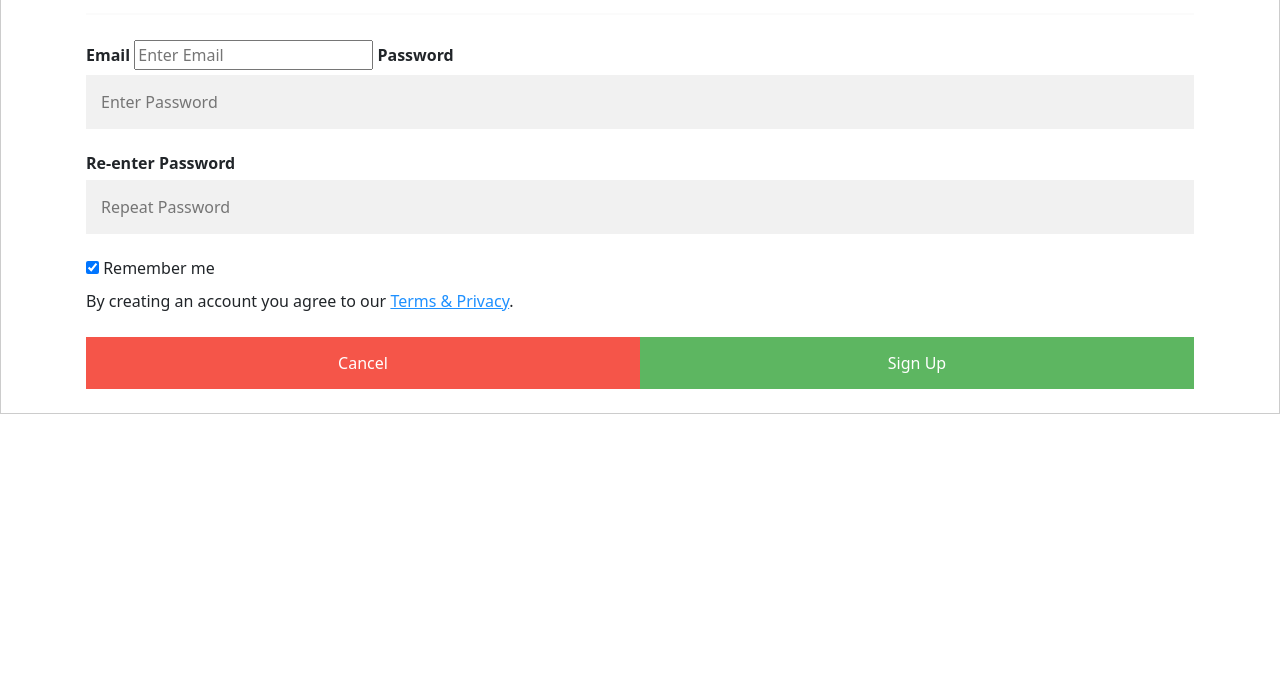
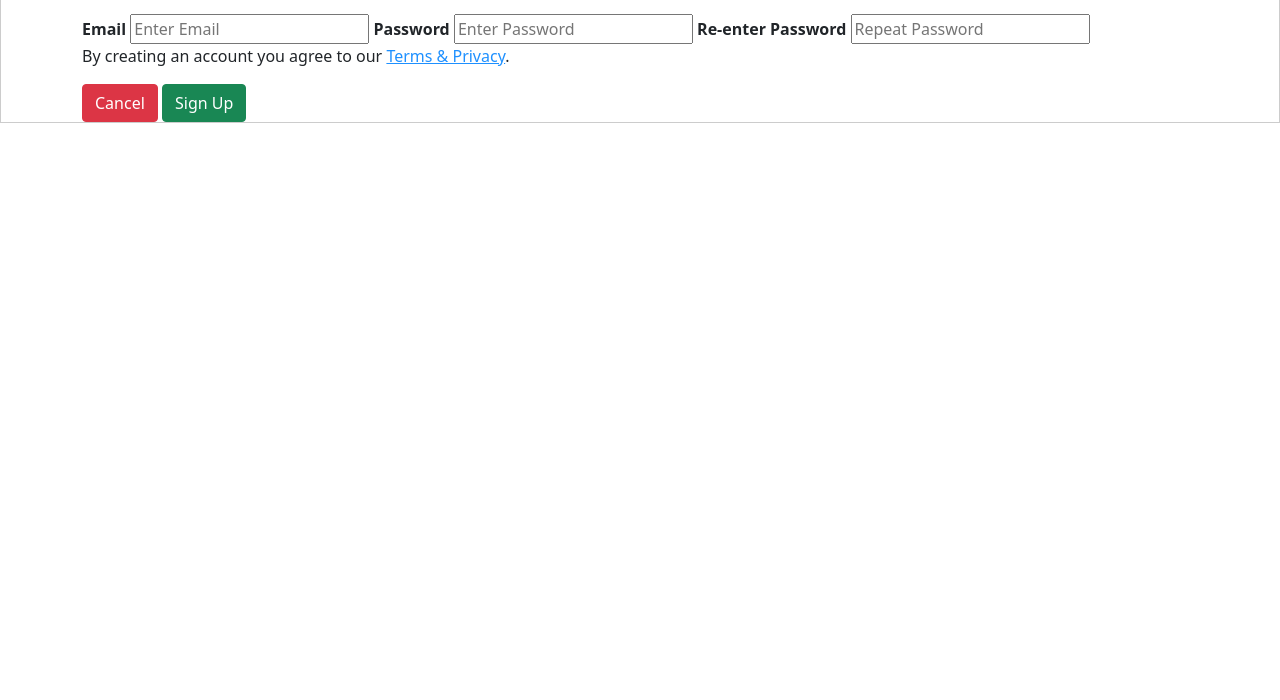
Before and after one commit to dinesh-suryanand/second-sem-wt, a plain HTML site: page signup.html in a window 1280 px wide. Shown: the part 100-800 px from the top of the page. Drawn offline with nearby package versions, Linux system fonts and the light colour scheme.

Commit message:
added terms.html

```diff
--- a/app.js
+++ b/app.js
@@ -0,0 +1,5 @@
+alert("yoyo")
+
+function validation(){
+
+}
--- a/signup.html
+++ b/signup.html
@@ -23,15 +23,13 @@
           <label for="psw-repeat"><b>Re-enter Password</b></label>
           <input type="password" placeholder="Repeat Password" name="psw-repeat" required>
 
-          <label>
-            <input type="checkbox" checked="checked" name="remember" style="margin-bottom:15px"> Remember me
-          </label>
 
-          <p>By creating an account you agree to our <a href="#" style="color:dodgerblue">Terms & Privacy</a>.</p>
+
+          <p>By creating an account you agree to our <a href="terms.html" style="color:dodgerblue">Terms & Privacy</a>.</p>
 
           <div class="clearfix">
-            <button type="button" class="cancelbtn">Cancel</button>
-            <button type="submit" class="signupbtn">Sign Up</button>
+            <button type="button" class="btn btn-danger">Cancel</button>
+            <button type="submit" class="btn btn-success">Sign Up</button>
           </div>
         </div>
       </form>
--- a/styles.css
+++ b/styles.css
@@ -7,78 +7,3 @@
 .box{
     padding: 60px ;
 }
-
-
-
-
-
-* {box-sizing: border-box}
-
-
-
-/* Full-width input fields */
-  input[type=text], input[type=password] {
-  width: 100%;
-  padding: 15px;
-  margin: 5px 0 22px 0;
-  display: inline-block;
-  border: none;
-  background: #f1f1f1;
-}
-
-input[type=text]:focus, input[type=password]:focus {
-  background-color: #ddd;
-  outline: none;
-}
-
-hr {
-  border: 1px solid #f1f1f1;
-  margin-bottom: 25px;
-}
-
-/* Set a style for all buttons */
-button {
-  background-color: #4CAF50;
-  color: white;
-  padding: 14px 20px;
-  margin: 8px 0;
-  border: none;
-  cursor: pointer;
-  width: 100%;
-  opacity: 0.9;
-}
-
-button:hover {
-  opacity:1;
-}
-
-/* Extra styles for the cancel button */
-.cancelbtn {
-  padding: 14px 20px;
-  background-color: #f44336;
-}
-
-/* Float cancel and signup buttons and add an equal width */
-.cancelbtn, .signupbtn {
-  float: left;
-  width: 50%;
-}
-
-/* Add padding to container elements */
-.container {
-  padding: 16px;
-}
-
-/* Clear floats */
-.clearfix::after {
-  content: "";
-  clear: both;
-  display: table;
-}
-
-/* Change styles for cancel button and signup button on extra small screens */
-@media screen and (max-width: 300px) {
-  .cancelbtn, .signupbtn {
-    width: 100%;
-  }
-}
```
Also changed, not shown: terms.html (added, +15 -0 lines).
